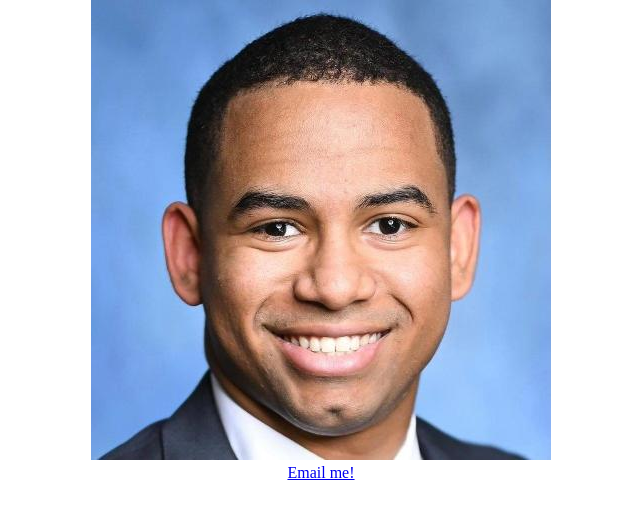
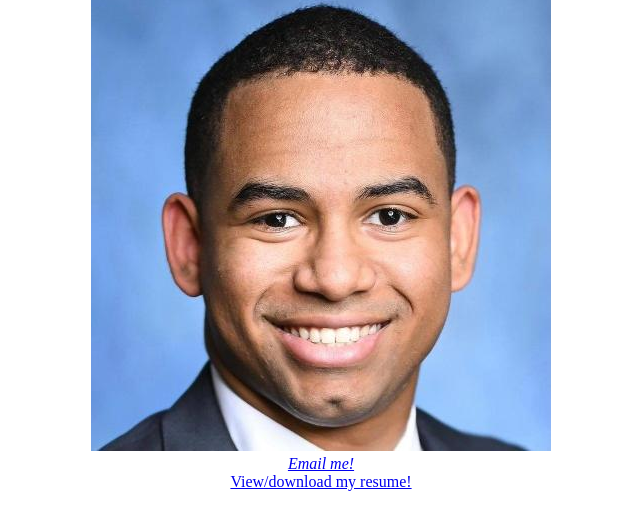
Before and after one commit to cristopheridlc/cristopherdelacruz.com, a plain HTML site: page index.html in a window 1280 px wide. Shown: the part 199-728 px from the top of the page, without its empty margins (319-959 px from the left). Drawn offline with Linux system fonts and the light colour scheme.

Commit message:
add resume link

```diff
--- a/index.html
+++ b/index.html
@@ -14,7 +14,10 @@
     <main>
         <h1>Cristopher De La Cruz</h1>
         <img src="./cristopher.jpg">
-        <a href="mailto:cristopher@delacruz.info">Email me!</a>
+        <address>
+            <a href="mailto:cristopher@delacruz.info">Email me!</a>
+        </address>
+        <a href="resume.pdf">View/download my resume!</a>
     </main>
 </body>
 
```
